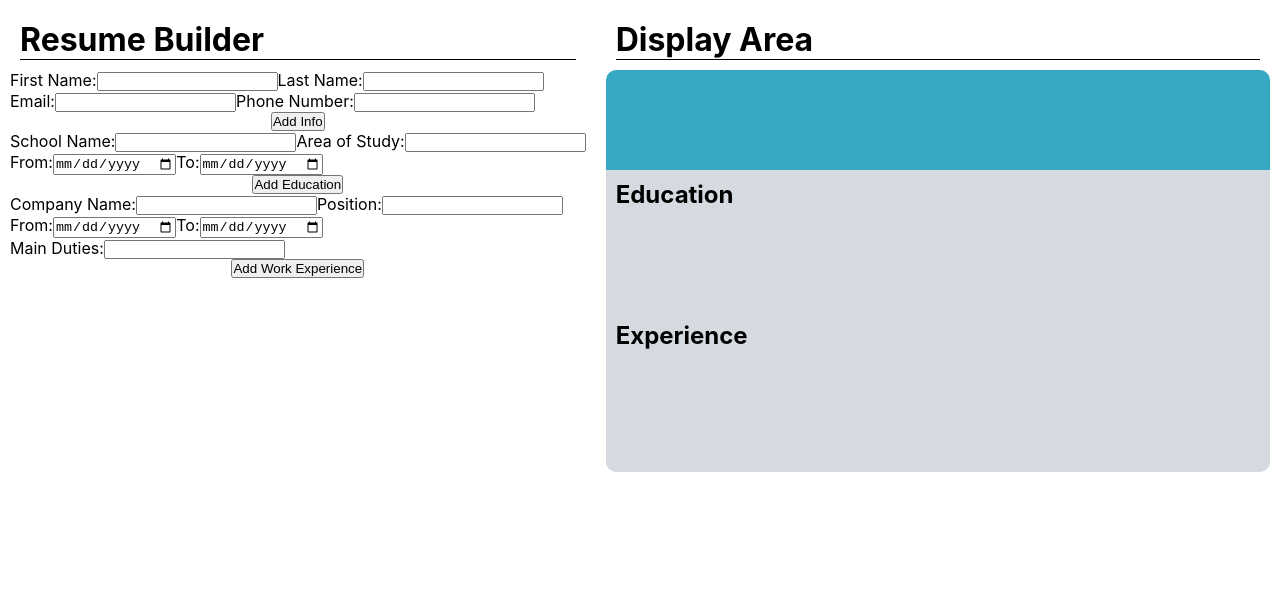
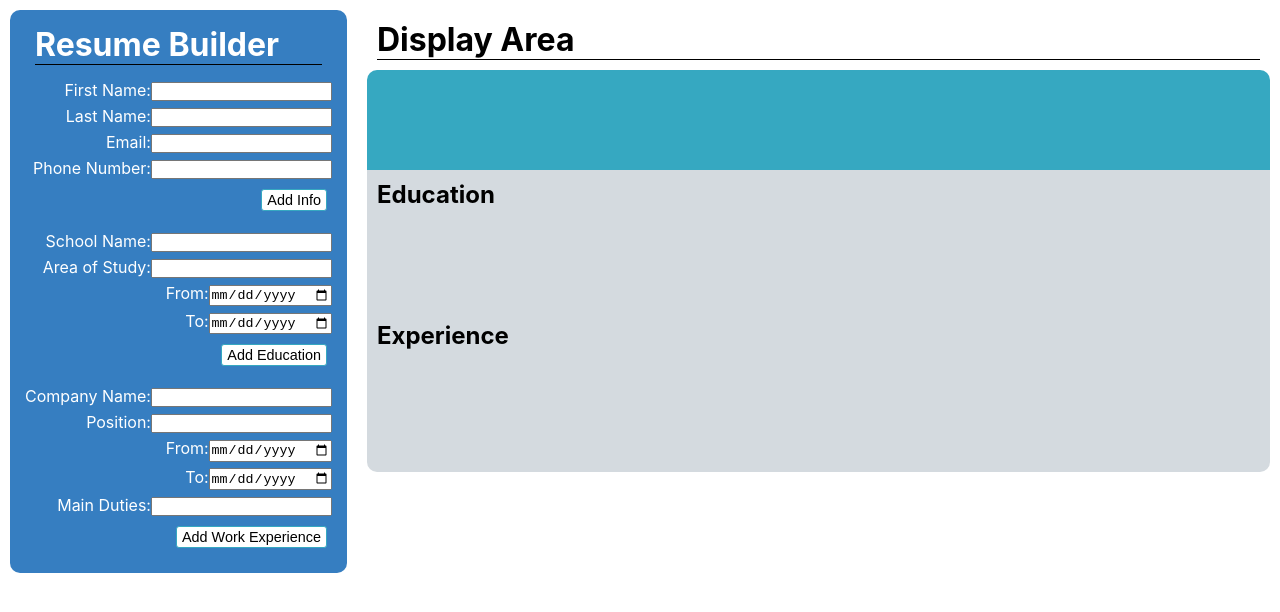
Before and after one commit to duncan-io/cv-application, a React (Create React App) app: page / in a window 1280 px wide. Shown: the top 612 px of the page. Built offline with nearby package versions, Linux system fonts and the light colour scheme.

Commit message:
Update resume builder inputs styling

```diff
--- a/src/App.js
+++ b/src/App.js
@@ -95,9 +95,8 @@ class App extends Component {
       <div className="wrapper">
         <div className="inputs">
           <h1>Resume Builder</h1>
-          <div>
+          <div className="formArea">
             <form className="generalInfo submissionForm">
-              <div className="fieldContainer">
               <div className="field">
                 <label htmlFor="firstName">First Name:</label>
                 <input
@@ -116,8 +115,7 @@ class App extends Component {
                   name="lastName"
                 ></input>
               </div>
-              </div>
-              <div className="fieldContainer">
+
               <div className="field">
                 <label htmlFor="email">Email:</label>
                 <input
@@ -136,15 +134,14 @@ class App extends Component {
                     onChange={this.generalChange}
                   ></input>
                 </div>
-              </div>
+
               <button onClick={this.generalChange} type="button">
                 Add Info
               </button>
             </form>
           </div>
-          <div>
+          <div className="formArea">
             <form className="education submissionForm">
-              <div className="fieldContainer">
               <div className="field">
                 <label htmlFor="schoolName">School Name:</label>
                 <input
@@ -163,8 +160,7 @@ class App extends Component {
                   onChange={this.educationChange}
                 ></input>
               </div>
-              </div>
-              <div className="fieldContainer">
+
               <div className="field">
                 <label htmlFor="dateStarted">From:</label>
                 <input
@@ -183,15 +179,14 @@ class App extends Component {
                   onChange={this.educationChange}
                 ></input>
               </div>
-              </div>
+
               <button type="button" onClick={this.educationSubmit}>
                 Add Education
               </button>
             </form>
           </div>
-          <div>
+          <div className="formArea">
             <form className="experience submissionForm">
-              <div className="fieldContainer">
               <div className="field">
                 <label htmlFor="companyName">Company Name:</label>
                 <input
@@ -210,8 +205,6 @@ class App extends Component {
                   onChange={this.experienceChange}
                 ></input>
               </div>
-              </div>
-              <div className="fieldContainer">
               <div className="field">
                 <label htmlFor="dateStarted">From:</label>
                 <input
@@ -230,8 +223,7 @@ class App extends Component {
                   onChange={this.experienceChange}
                 ></input>
               </div>
-              </div>
-              <div className="fieldContainer">
+
               <div className="field">
                 <label htmlFor="mainDuties">Main Duties:</label>
                 <input
@@ -240,7 +232,6 @@ class App extends Component {
                   name="mainDuties"
                   onChange={this.experienceChange}
                 ></input>
-                </div>
               </div>
               <button type="button" onClick={this.experienceSubmit}>
                 Add Work Experience
--- a/src/styles/App.css
+++ b/src/styles/App.css
@@ -6,10 +6,15 @@
 .submissionForm{
   display: flex;
   flex-direction: column;
+  justify-content: space-between;
+  align-items: flex-end;
+  gap: 5px;
 }
+
 
 .fieldContainer{
   display: flex;
+  flex-direction: column;
 }
 
 .dateDisplay{
@@ -22,11 +27,12 @@
   gap: 20px;
   padding: 10px;
 }
-.inputs{
+
+.formArea{
   display: flex;
   flex-direction: column;
+  margin: 15px 0px
 }
-
 .display{
   display: flex;
   flex-direction: column;
@@ -36,7 +42,7 @@
 .infoDisplay{
   display: flex;
   flex-direction: column;
-  /* align-items: center; */
+
   justify-content: space-around;
 }
 
@@ -67,6 +73,10 @@
   gap: 3rem;
 }
 
+.educationItem, .experienceItem{
+  margin: 10px 0px;
+}
+
 .additionalInfo{
   display: flex;
   align-items: space-around;
@@ -75,11 +85,31 @@
 }
 
 button{
+  font-size: .9rem;
   max-width: 200px;
-  align-self: center;
+  background-color: white;
+  border: 1px #36A8C1 solid;
+  padding: 2px 5px;
+  border-radius: 3px;
+  margin: 5px;
+}
+
+button:hover{
+  background-color: #36A8C1;
+  color: white;
+  border: 1px solid white;
+  border-radius: 3px;
+  cursor: pointer;
 }
 
 h1{
   border-bottom: solid black 1px;
   margin: 10px;
 }
+
+.inputs{
+  background-color: #367ec1;
+  border-radius: 10px;
+  padding: 5px 15px;
+  color: white;
+}
```
Lines whose indentation alone changed are shown as unchanged.
